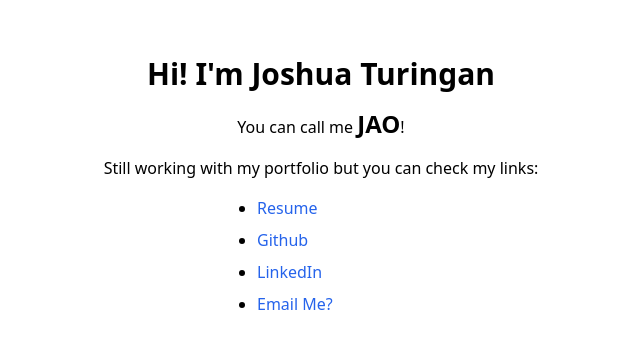
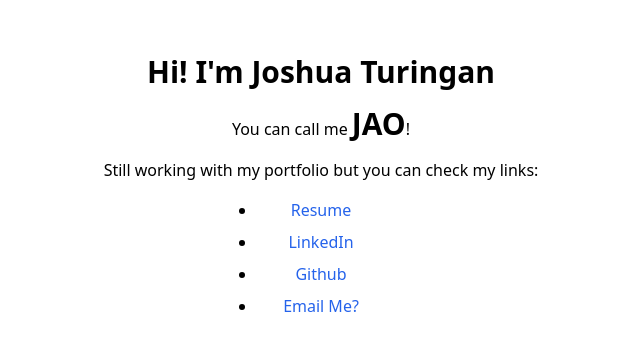
Before and after one commit to jaotors/jaotors.github.io, a plain HTML site: page index.html in a window 1280 px wide. Shown: the part 214-564 px from the top of the page, without its empty margins (319-959 px from the left). Drawn offline with nearby package versions, Linux system fonts and the light colour scheme.

Commit message:
Update links

```diff
--- a/index.html
+++ b/index.html
@@ -14,10 +14,10 @@
   <body>
     <main class="flex flex-col justify-center gap-4 items-center h-[100dvh]">
       <h1 class="text-3xl font-black">Hi! I'm Joshua Turingan</h1>
-      <h2>You can call me <strong class="text-2xl">JAO</strong>!</h2>
+      <h2>You can call me <span class="text-3xl font-black">JAO</span>!</h2>
       <p>Still working with my portfolio but you can check my links:</p>
       <ul class="max-w-32 w-full mx-auto list-disc flex flex-col gap-2">
-        <li>
+        <li class="text-center">
           <a
             class="text-blue-600 hover:underline"
             href="https://drive.google.com/file/d/1_E-wep4byA11G8mGw4FbJc-fu7mnAEVI/view?usp=sharing"
@@ -25,15 +25,7 @@
             >Resume</a
           >
         </li>
-        <li>
-          <a
-            class="text-blue-600 hover:underline"
-            href="https://www.github.com/in/jaotors/"
-            target="_blank"
-            >Github</a
-          >
-        </li>
-        <li>
+        <li class="text-center">
           <a
             class="text-blue-600 hover:underline"
             href="https://www.linkedin.com/in/jaotors/"
@@ -41,7 +33,15 @@
             >LinkedIn</a
           >
         </li>
-        <li>
+        <li class="text-center">
+          <a
+            class="text-blue-600 hover:underline"
+            href="https://www.github.com/jaotors/"
+            target="_blank"
+            >Github</a
+          >
+        </li>
+        <li class="text-center">
           <a
             class="text-blue-600 hover:underline"
             href="mailto:turingan.joshua@gmail.com"
```
